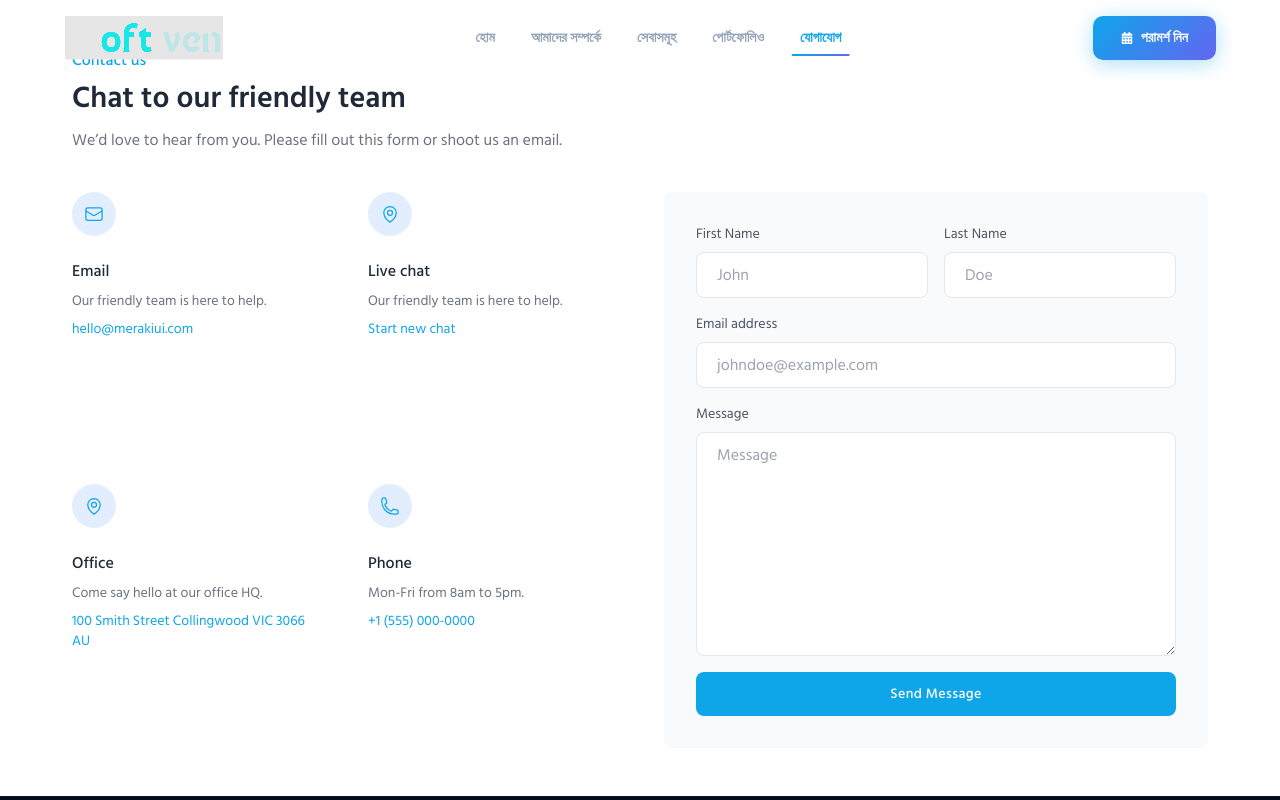
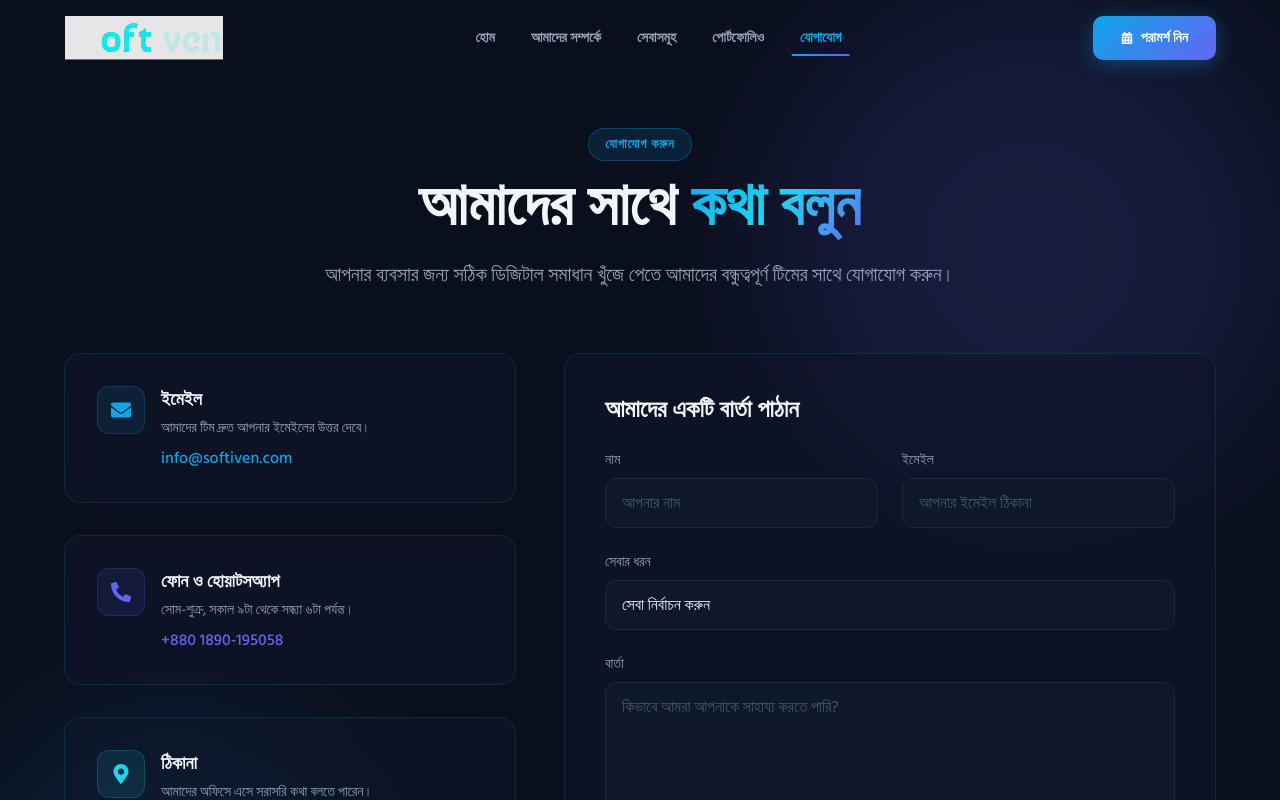
Before and after one commit to saadafahmed45/softiven-agancy-client, a Next.js app: page /contact in a window 1280 px wide. Shown: the top 800 px of the page. Built offline with nearby package versions, Linux system fonts and the light colour scheme.

Commit message:
Redesign Contact page with premium theme and Bengali content

```diff
--- a/app/contact/page.jsx
+++ b/app/contact/page.jsx
@@ -1,200 +1,141 @@
-import React from "react";
+"use client";
+import React, { useEffect } from "react";
+import AOS from "aos";
+import { FaEnvelope, FaMapMarkerAlt, FaPhoneAlt, FaPaperPlane } from "react-icons/fa";
 
 const Contact = () => {
+  useEffect(() => {
+    AOS.init({ duration: 900, once: true });
+  }, []);
+
   return (
-    <section className="bg-white px-2 md:px-12 ">
-      <div className="container px-6 py-12 mx-auto">
-        <div>
-          <p className="font-medium text-primary ">Contact us</p>
+    <div className="bg-[#0A0F1E] min-h-screen">
+      {/* ── Hero Banner ── */}
+      <section className="relative py-24 md:py-32 px-6 md:px-16 overflow-hidden">
+        <div className="absolute inset-0 pointer-events-none">
+          <div className="blob w-[500px] h-[500px] bg-[#6366F1] top-0 right-0" />
+          <div className="blob w-[350px] h-[350px] bg-[#0EA5E9] bottom-0 left-0" style={{ animationDelay: "2s" }} />
+        </div>
 
-          <h1 className="mt-2 text-2xl font-semibold text-gray-800 md:text-3xl ">
-            Chat to our friendly team
+        <div className="relative max-w-7xl mx-auto">
+          <div className="text-center" data-aos="fade-up">
+            <div className="section-badge mb-6">যোগাযোগ করুন</div>
+            <h1 className="text-4xl md:text-5xl lg:text-6xl font-bold text-[#F1F5F9] leading-tight mb-6">
+              আমাদের সাথে <span className="gradient-text">কথা বলুন</span>
             </h1>
-
-          <p className="mt-3 text-gray-500 ">
-            We’d love to hear from you. Please fill out this form or shoot us an
-            email.
+            <p className="text-[#94A3B8] text-lg md:text-xl leading-relaxed max-w-3xl mx-auto">
+              আপনার ব্যবসার জন্য সঠিক ডিজিটাল সমাধান খুঁজে পেতে আমাদের বন্ধুত্বপূর্ণ টিমের সাথে যোগাযোগ করুন।
             </p>
           </div>
 
-        <div className="grid grid-cols-1 gap-12 mt-10 lg:grid-cols-2">
-          <div className="grid grid-cols-1 gap-12 md:grid-cols-2">
+          <div className="grid grid-cols-1 lg:grid-cols-12 gap-12 mt-16">
+            {/* Contact Info */}
+            <div className="lg:col-span-5 space-y-8" data-aos="fade-right">
+              <div className="glass-card p-8 group hover:border-[#0EA5E9]/40 transition-all duration-300">
+                <div className="flex gap-4">
+                  <div className="w-12 h-12 rounded-xl bg-[#0EA5E9]/10 border border-[#0EA5E9]/20 flex items-center justify-center flex-shrink-0 group-hover:scale-110 transition-transform duration-300">
+                    <FaEnvelope className="text-[#0EA5E9] text-xl" />
+                  </div>
                   <div>
-              <span className="inline-block p-3 text-primary rounded-full bg-blue-100/80 ">
-                <svg
-                  xmlns="http://www.w3.org/2000/svg"
-                  fill="none"
-                  viewBox="0 0 24 24"
-                  strokeWidth="1.5"
-                  stroke="currentColor"
-                  className="w-5 h-5"
-                >
-                  <path
-                    strokeLinecap="round"
-                    strokeLinejoin="round"
-                    d="M21.75 6.75v10.5a2.25 2.25 0 01-2.25 2.25h-15a2.25 2.25 0 01-2.25-2.25V6.75m19.5 0A2.25 2.25 0 0019.5 4.5h-15a2.25 2.25 0 00-2.25 2.25m19.5 0v.243a2.25 2.25 0 01-1.07 1.916l-7.5 4.615a2.25 2.25 0 01-2.36 0L3.32 8.91a2.25 2.25 0 01-1.07-1.916V6.75"
-                  />
-                </svg>
-              </span>
-
-              <h2 className="mt-4 text-base font-medium text-gray-800 ">
-                Email
-              </h2>
-              <p className="mt-2 text-sm text-gray-500 ">
-                Our friendly team is here to help.
-              </p>
-              <p className="mt-2 text-sm text-primary ">hello@merakiui.com</p>
+                    <h3 className="text-[#F1F5F9] font-bold text-lg mb-1">ইমেইল</h3>
+                    <p className="text-[#94A3B8] text-sm mb-2">আমাদের টিম দ্রুত আপনার ইমেইলের উত্তর দেবে।</p>
+                    <a href="mailto:info@softiven.com" className="text-[#0EA5E9] hover:text-[#22D3EE] font-medium transition-colors">
+                      info@softiven.com
+                    </a>
                   </div>
-
-            <div>
-              <span className="inline-block p-3 text-primary rounded-full bg-blue-100/80 ">
-                <svg
-                  xmlns="http://www.w3.org/2000/svg"
-                  fill="none"
-                  viewBox="0 0 24 24"
-                  strokeWidth="1.5"
-                  stroke="currentColor"
-                  className="w-5 h-5"
-                >
-                  <path
-                    strokeLinecap="round"
-                    strokeLinejoin="round"
-                    d="M15 10.5a3 3 0 11-6 0 3 3 0 016 0z"
-                  />
-                  <path
-                    strokeLinecap="round"
-                    strokeLinejoin="round"
-                    d="M19.5 10.5c0 7.142-7.5 11.25-7.5 11.25S4.5 17.642 4.5 10.5a7.5 7.5 0 1115 0z"
-                  />
-                </svg>
-              </span>
-
-              <h2 className="mt-4 text-base font-medium text-gray-800 ">
-                Live chat
-              </h2>
-              <p className="mt-2 text-sm text-gray-500 ">
-                Our friendly team is here to help.
-              </p>
-              <p className="mt-2 text-sm text-primary ">Start new chat</p>
-            </div>
-
-            <div>
-              <span className="inline-block p-3 text-primary rounded-full bg-blue-100/80 ">
-                <svg
-                  xmlns="http://www.w3.org/2000/svg"
-                  fill="none"
-                  viewBox="0 0 24 24"
-                  strokeWidth="1.5"
-                  stroke="currentColor"
-                  className="w-5 h-5"
-                >
-                  <path
-                    strokeLinecap="round"
-                    strokeLinejoin="round"
-                    d="M15 10.5a3 3 0 11-6 0 3 3 0 016 0z"
-                  />
-                  <path
-                    strokeLinecap="round"
-                    strokeLinejoin="round"
-                    d="M19.5 10.5c0 7.142-7.5 11.25-7.5 11.25S4.5 17.642 4.5 10.5a7.5 7.5 0 1115 0z"
-                  />
-                </svg>
-              </span>
-
-              <h2 className="mt-4 text-base font-medium text-gray-800 ">
-                Office
-              </h2>
-              <p className="mt-2 text-sm text-gray-500 ">
-                Come say hello at our office HQ.
-              </p>
-              <p className="mt-2 text-sm text-primary ">
-                100 Smith Street Collingwood VIC 3066 AU
-              </p>
-            </div>
-
-            <div>
-              <span className="inline-block p-3 text-primary rounded-full bg-blue-100/80 ">
-                <svg
-                  xmlns="http://www.w3.org/2000/svg"
-                  fill="none"
-                  viewBox="0 0 24 24"
-                  strokeWidth="1.5"
-                  stroke="currentColor"
-                  className="w-5 h-5"
-                >
-                  <path
-                    strokeLinecap="round"
-                    strokeLinejoin="round"
-                    d="M2.25 6.75c0 8.284 6.716 15 15 15h2.25a2.25 2.25 0 002.25-2.25v-1.372c0-.516-.351-.966-.852-1.091l-4.423-1.106c-.44-.11-.902.055-1.173.417l-.97 1.293c-.282.376-.769.542-1.21.38a12.035 12.035 0 01-7.143-7.143c-.162-.441.004-.928.38-1.21l1.293-.97c.363-.271.527-.734.417-1.173L6.963 3.102a1.125 1.125 0 00-1.091-.852H4.5A2.25 2.25 0 002.25 4.5v2.25z"
-                  />
-                </svg>
-              </span>
-
-              <h2 className="mt-4 text-base font-medium text-gray-800 ">
-                Phone
-              </h2>
-              <p className="mt-2 text-sm text-gray-500 ">
-                Mon-Fri from 8am to 5pm.
-              </p>
-              <p className="mt-2 text-sm text-primary ">+1 (555) 000-0000</p>
                 </div>
               </div>
 
-          <div className="p-4 py-6 rounded-lg bg-gray-50  md:p-8">
-            <form>
-              <div className="-mx-2 md:items-center md:flex">
-                <div className="flex-1 px-2">
-                  <label className="block mb-2 text-sm text-gray-600 dark:text-gray-200">
-                    First Name
-                  </label>
+              <div className="glass-card p-8 group hover:border-[#6366F1]/40 transition-all duration-300">
+                <div className="flex gap-4">
+                  <div className="w-12 h-12 rounded-xl bg-[#6366F1]/10 border border-[#6366F1]/20 flex items-center justify-center flex-shrink-0 group-hover:scale-110 transition-transform duration-300">
+                    <FaPhoneAlt className="text-[#6366F1] text-xl" />
+                  </div>
+                  <div>
+                    <h3 className="text-[#F1F5F9] font-bold text-lg mb-1">ফোন ও হোয়াটসঅ্যাপ</h3>
+                    <p className="text-[#94A3B8] text-sm mb-2">সোম-শুক্র, সকাল ৯টা থেকে সন্ধ্যা ৬টা পর্যন্ত।</p>
+                    <a href="tel:+8801890195058" className="text-[#6366F1] hover:text-[#818CF8] font-medium transition-colors">
+                      +880 1890-195058
+                    </a>
+                  </div>
+                </div>
+              </div>
+
+              <div className="glass-card p-8 group hover:border-[#22D3EE]/40 transition-all duration-300">
+                <div className="flex gap-4">
+                  <div className="w-12 h-12 rounded-xl bg-[#22D3EE]/10 border border-[#22D3EE]/20 flex items-center justify-center flex-shrink-0 group-hover:scale-110 transition-transform duration-300">
+                    <FaMapMarkerAlt className="text-[#22D3EE] text-xl" />
+                  </div>
+                  <div>
+                    <h3 className="text-[#F1F5F9] font-bold text-lg mb-1">ঠিকানা</h3>
+                    <p className="text-[#94A3B8] text-sm mb-2">আমাদের অফিসে এসে সরাসরি কথা বলতে পারেন।</p>
+                    <p className="text-[#22D3EE] font-medium">
+                      ঢাকা, বাংলাদেশ
+                    </p>
+                  </div>
+                </div>
+              </div>
+            </div>
+
+            {/* Contact Form */}
+            <div className="lg:col-span-7" data-aos="fade-left">
+              <div className="glass-card p-8 md:p-10 border border-[#0EA5E9]/20 h-full">
+                <h3 className="text-2xl font-bold text-[#F1F5F9] mb-6">আমাদের একটি বার্তা পাঠান</h3>
+
+                <form className="space-y-6">
+                  <div className="grid grid-cols-1 md:grid-cols-2 gap-6">
+                    <div>
+                      <label className="block text-sm font-medium text-[#94A3B8] mb-2">নাম</label>
                       <input
                         type="text"
-                    placeholder="John "
-                    className="block w-full px-5 py-2.5 mt-2 text-gray-700 placeholder-gray-400 bg-white border border-gray-200 rounded-lg    focus:border-secondary  focus:ring-secondary focus:outline-none focus:ring focus:ring-opacity-40"
+                        placeholder="আপনার নাম"
+                        className="w-full px-4 py-3 bg-[#0F172A] border border-[#1E293B] rounded-xl text-[#F1F5F9] placeholder-[#475569] focus:outline-none focus:border-[#0EA5E9] focus:ring-1 focus:ring-[#0EA5E9] transition-all"
                       />
                     </div>
-
-                <div className="flex-1 px-2 mt-4 md:mt-0">
-                  <label className="block mb-2 text-sm text-gray-600 dark:text-gray-200">
-                    Last Name
-                  </label>
+                    <div>
+                      <label className="block text-sm font-medium text-[#94A3B8] mb-2">ইমেইল</label>
                       <input
-                    type="text"
-                    placeholder="Doe"
-                    className="block w-full px-5 py-2.5 mt-2 text-gray-700 placeholder-gray-400 bg-white border border-gray-200 rounded-lg    focus:border-secondary  focus:ring-secondary focus:outline-none focus:ring focus:ring-opacity-40"
+                        type="email"
+                        placeholder="আপনার ইমেইল ঠিকানা"
+                        className="w-full px-4 py-3 bg-[#0F172A] border border-[#1E293B] rounded-xl text-[#F1F5F9] placeholder-[#475569] focus:outline-none focus:border-[#0EA5E9] focus:ring-1 focus:ring-[#0EA5E9] transition-all"
                       />
                     </div>
                   </div>
 
-              <div className="mt-4">
-                <label className="block mb-2 text-sm text-gray-600 dark:text-gray-200">
-                  Email address
-                </label>
-                <input
-                  type="email"
-                  placeholder="johndoe@example.com"
-                  className="block w-full px-5 py-2.5 mt-2 text-gray-700 placeholder-gray-400 bg-white border border-gray-200 rounded-lg    focus:border-secondary  focus:ring-secondary focus:outline-none focus:ring focus:ring-opacity-40"
+                  <div>
+                    <label className="block text-sm font-medium text-[#94A3B8] mb-2">সেবার ধরন</label>
+                    <select className="w-full px-4 py-3 bg-[#0F172A] border border-[#1E293B] rounded-xl text-[#F1F5F9] focus:outline-none focus:border-[#0EA5E9] focus:ring-1 focus:ring-[#0EA5E9] transition-all appearance-none">
+                      <option value="">সেবা নির্বাচন করুন</option>
+                      <option value="website">ওয়েবসাইট তৈরি</option>
+                      <option value="shopify">Shopify স্টোর ডিজাইন</option>
+                      <option value="marketing">Facebook মার্কেটিং</option>
+                      <option value="other">অন্যান্য</option>
+                    </select>
+                  </div>
+
+                  <div>
+                    <label className="block text-sm font-medium text-[#94A3B8] mb-2">বার্তা</label>
+                    <textarea
+                      rows={5}
+                      placeholder="কিভাবে আমরা আপনাকে সাহায্য করতে পারি?"
+                      className="w-full px-4 py-3 bg-[#0F172A] border border-[#1E293B] rounded-xl text-[#F1F5F9] placeholder-[#475569] focus:outline-none focus:border-[#0EA5E9] focus:ring-1 focus:ring-[#0EA5E9] transition-all resize-none"
                     />
                   </div>
 
-              <div className="w-full mt-4">
-                <label className="block mb-2 text-sm text-gray-600 dark:text-gray-200">
-                  Message
-                </label>
-                <textarea
-                  className="block w-full h-32 px-5 py-2.5 mt-2 text-gray-700 placeholder-gray-400 bg-white border border-gray-200 rounded-lg md:h-56    focus:border-secondary  focus:ring-secondary focus:outline-none focus:ring focus:ring-opacity-40"
-                  placeholder="Message"
-                ></textarea>
-              </div>
-
-              <button className="w-full px-6 py-3 mt-4 text-sm font-medium tracking-wide text-white capitalize transition-colors duration-300 transform bg-primary rounded-lg hover:bg-secondery focus:outline-none focus:ring focus:ring-blue-300 focus:ring-opacity-50">
-                Send message
+                  <button
+                    type="button"
+                    className="w-full btn-primary justify-center py-3.5 text-lg"
+                  >
+                    <FaPaperPlane />
+                    বার্তা পাঠান
                   </button>
                 </form>
               </div>
             </div>
           </div>
+        </div>
       </section>
+    </div>
   );
 };
 
```
Lines whose indentation alone changed are shown as unchanged.
